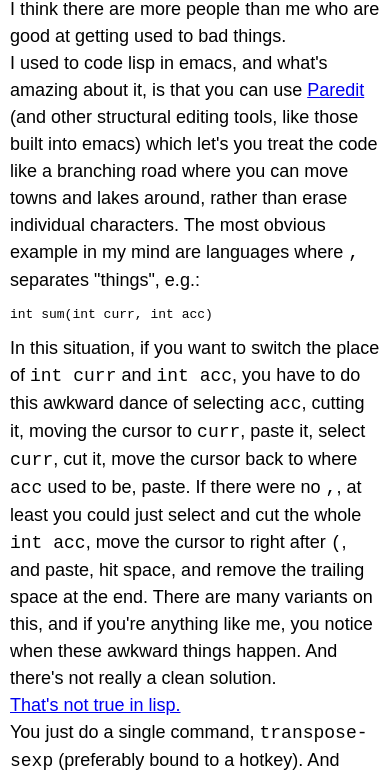
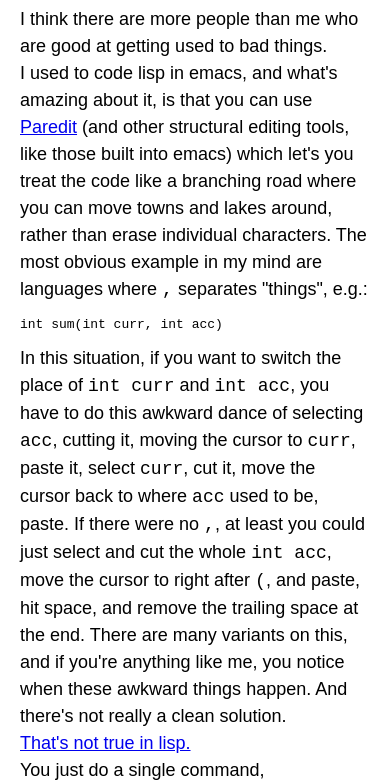
Before and after one commit to saikyun/saikyun.github.io, a plain HTML site: page test.html in a window 390 px wide. Shown: the part 118-898 px from the top of the page. Drawn offline with Linux system fonts and the light colour scheme.

Commit message:
htnsoaeutnsauoehs

```diff
--- a/test.html
+++ b/test.html
@@ -27,13 +27,6 @@ p {
 	font-size: 18px;
 	line-height: 1.5;
 	margin: 0;
-}
-
-@media screen and (max-width: 800px) {
-	.container {
-		max-width: 100%;
-		padding: 10px;
-	}
 }
 
 </style>
```
